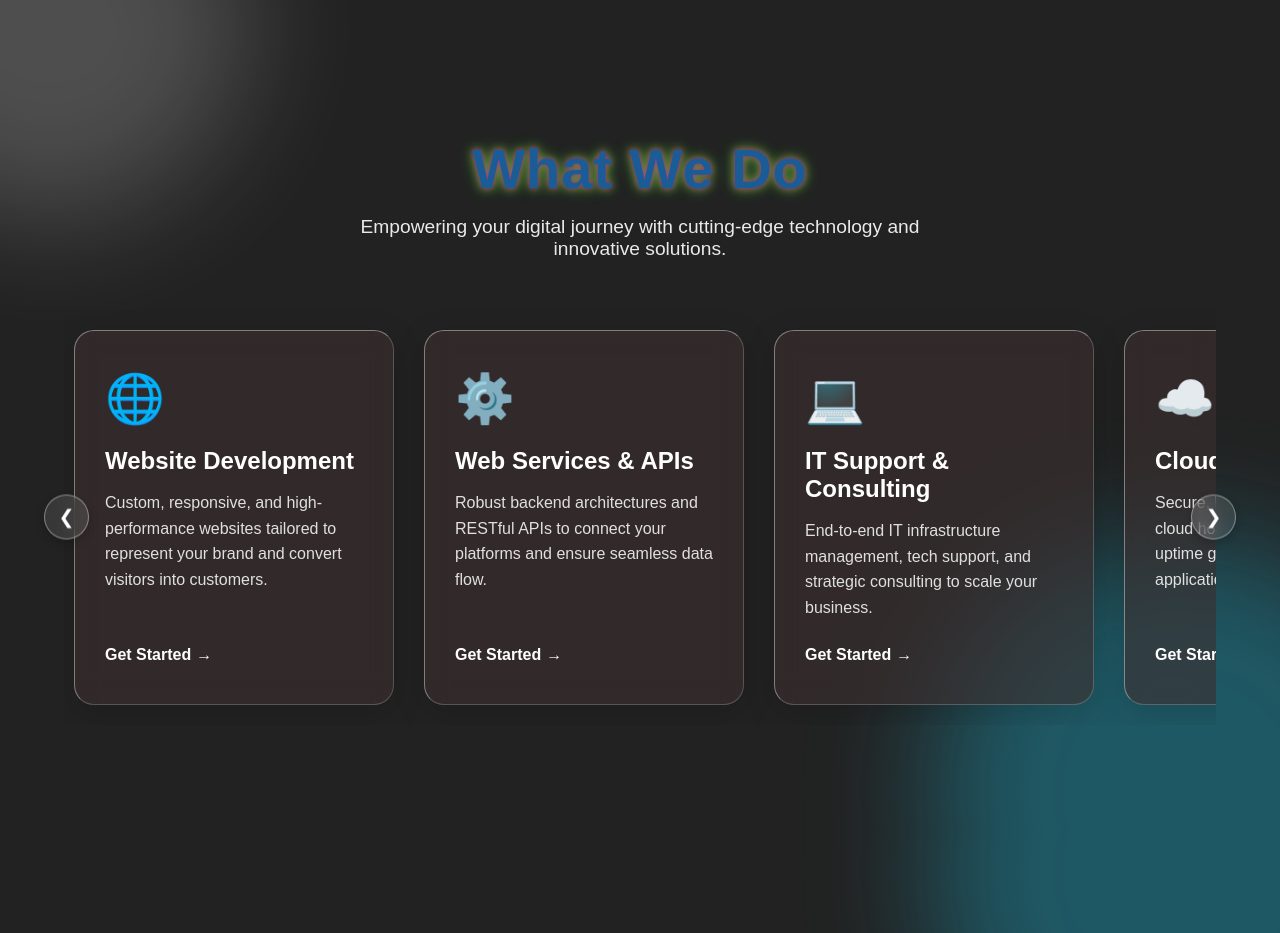
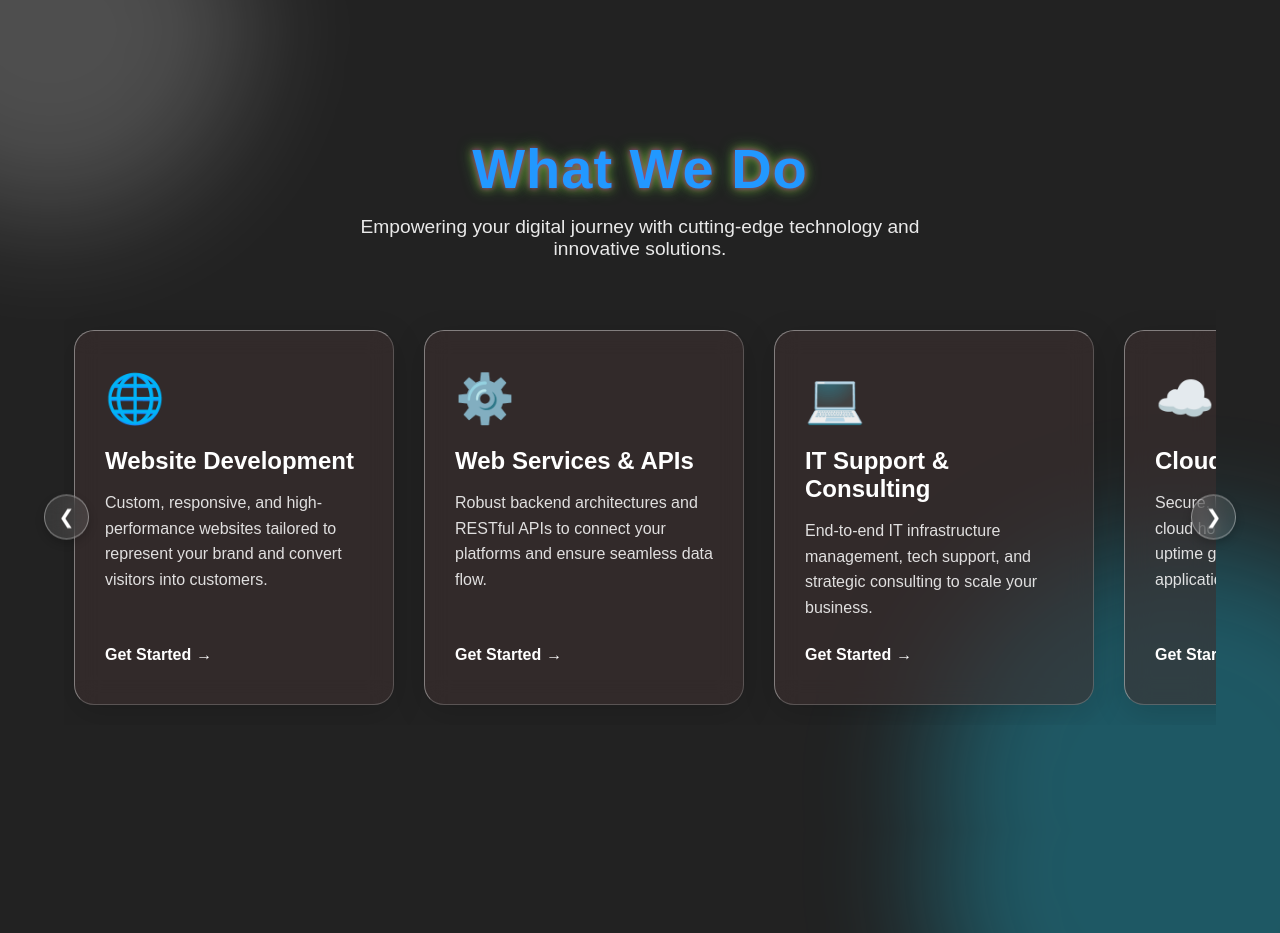
Before and after one commit to universelogic-india/UniverseLogic, a React (Vite) app: page / in a window 1280 px wide. Shown: the part 1400-2333 px from the top of the page. Built offline with nearby package versions, Linux system fonts and the light colour scheme.

Commit message:
Update Services.css

```diff
--- a/src/Components/navbar/Services.css
+++ b/src/Components/navbar/Services.css
@@ -52,7 +52,7 @@
 .services-header h2 {
   font-size: clamp(2rem, 5vw, 3.5rem);
   font-weight: 800;
-  color: #1b5c96;
+  color: #2298ff;
   margin-bottom: 15px;
   letter-spacing: 1px;
   text-shadow: 0 0 5px #aa15a5d0,
```
